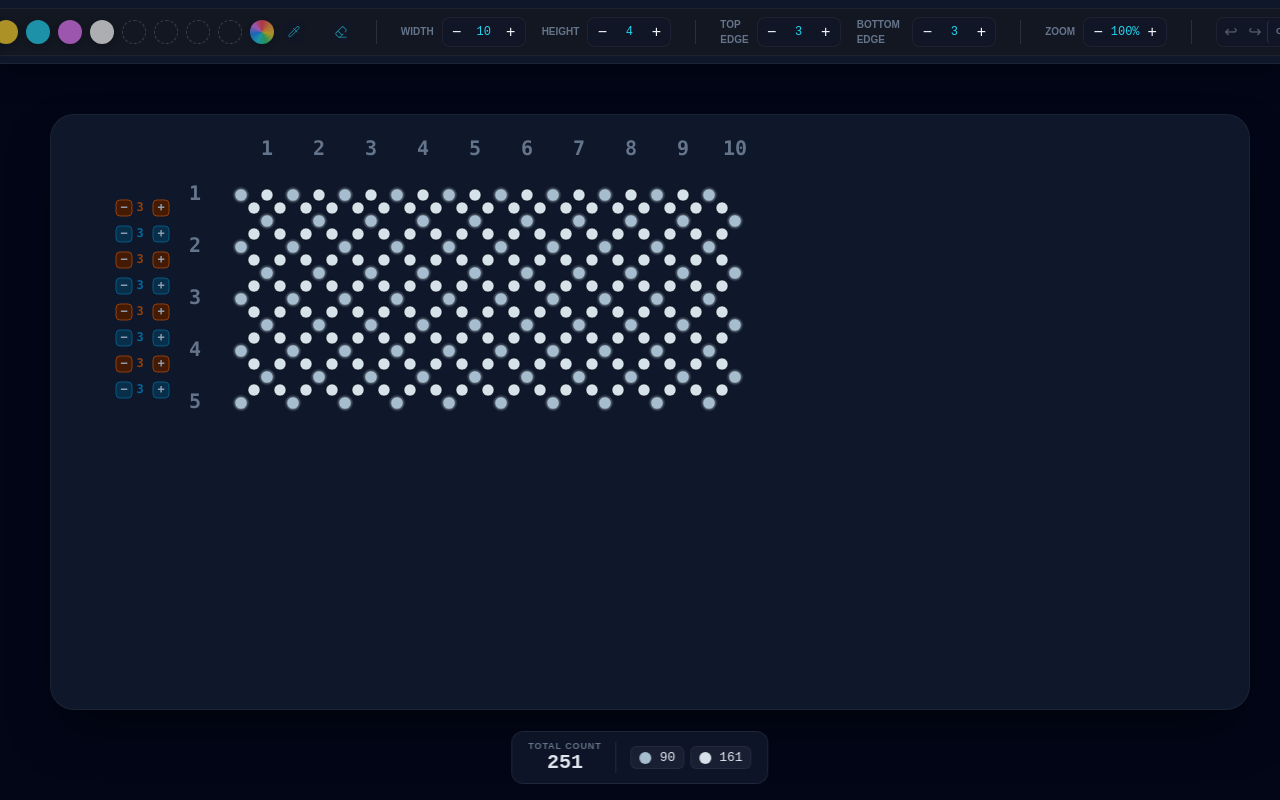
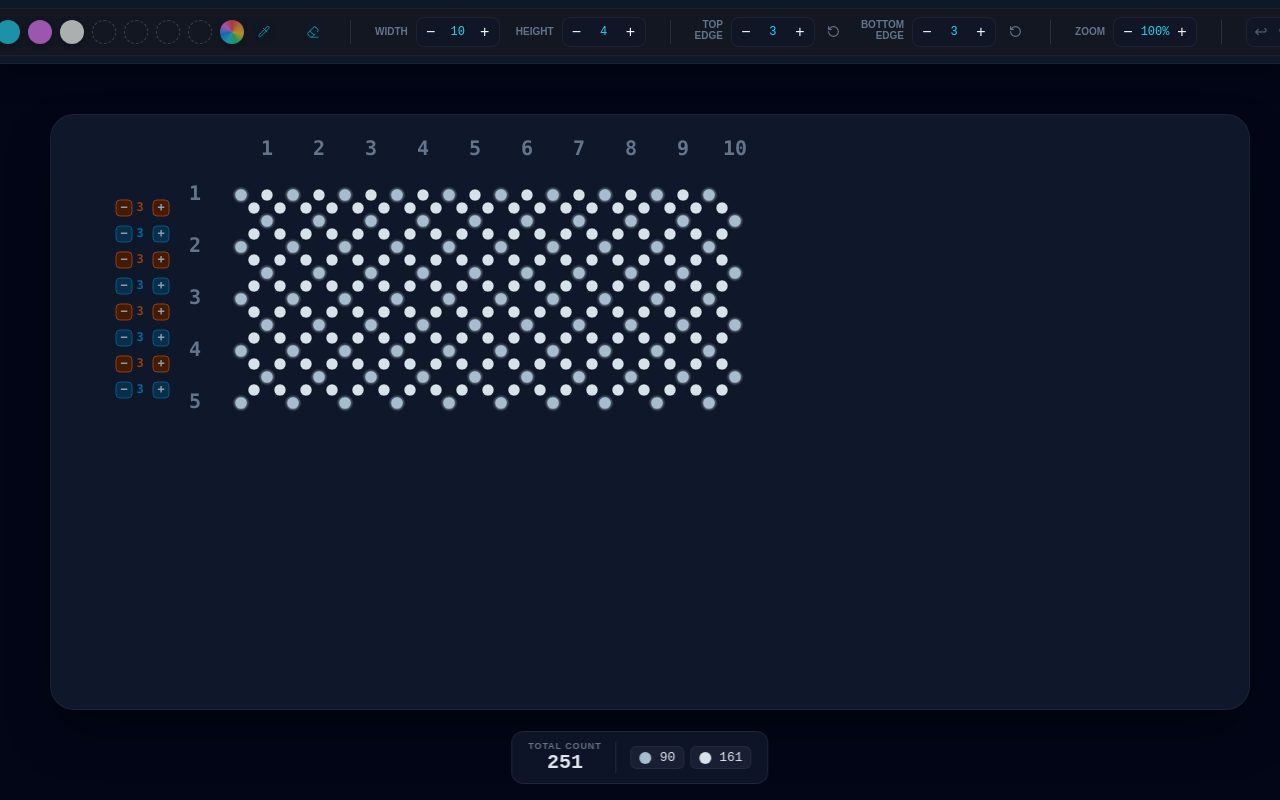
Before and after one commit to anaseal/Utochka, a React (Vite) app: page / in a window 1280 px wide. Built offline with nearby package versions, Linux system fonts and the light colour scheme.

Commit message:
добавлена кнопка сброса для граней

```diff
--- a/src/App.tsx
+++ b/src/App.tsx
@@ -77,6 +77,23 @@ function App() {
     });
   };
 
+  const resetEdge = (edge: 'top' | 'bottom') => {
+    const isTop = edge === 'top';
+    setGridSize(prev => ({
+      ...prev,
+      [isTop ? 'topSpan' : 'bottomSpan']: BEAD_THEME.gridDefaults.beadsInSpan,
+    }));
+    setRowSpanOverrides(prev => {
+      const next: Record<number, number> = {};
+      for (const [k, v] of Object.entries(prev)) {
+        const isEvenRow = Number(k) % 2 === 0;
+        const belongsToEdge = isTop ? !isEvenRow : isEvenRow;
+        if (!belongsToEdge) next[Number(k)] = v;
+      }
+      return next;
+    });
+  };
+
   return (
     <main className="editor">
       <Header
@@ -96,6 +113,8 @@ function App() {
         onHeightChange={(delta) => updateDimension('height', delta)}
         onTopSpanChange={updateTopSpan}
         onBottomSpanChange={updateBottomSpan}
+        onTopEdgeReset={() => resetEdge('top')}
+        onBottomEdgeReset={() => resetEdge('bottom')}
         zoom={zoom}
         onZoomChange={updateZoom}
         onUndo={drawingControls.undo}
--- a/src/components/Editor/Header/Header.css
+++ b/src/components/Editor/Header/Header.css
@@ -99,6 +99,7 @@
 .grid-controls { display: flex; gap: 1rem; }
 .grid-controls__group { display: flex; align-items: center; gap: 0.5rem; }
 .grid-controls__label { font-size: 10px; font-weight: 800; color: #64748b; text-transform: uppercase; }
+.grid-controls__label-stacked { line-height: 1.05; text-align: right; display: inline-block; }
 .grid-controls__actions {
   display: flex;
   align-items: center;
@@ -131,6 +132,20 @@
   color: #64748b;
   border-left: 1px solid rgba(255,255,255,0.1);
 }
+.grid-controls__reset {
+  width: 22px;
+  height: 22px;
+  display: inline-flex;
+  align-items: center;
+  justify-content: center;
+  background: transparent;
+  border: none;
+  color: #64748b;
+  cursor: pointer;
+  border-radius: 6px;
+  transition: color 0.15s, background 0.15s;
+}
+.grid-controls__reset:hover { color: #f1f5f9; background: rgba(255, 255, 255, 0.08); }
 .grid-controls__value {
   min-width: 30px;
   text-align: center;
--- a/src/components/Editor/Header/Header.tsx
+++ b/src/components/Editor/Header/Header.tsx
@@ -1,5 +1,5 @@
 import { useEffect, useRef, useState } from 'react';
-import { MoreHorizontal } from 'lucide-react';
+import { MoreHorizontal, RotateCcw } from 'lucide-react';
 import { ColorPicker } from './ColorPicker';
 import './Header.css';
 import eraserIcon from "../../../assets/eraser.svg";
@@ -24,6 +24,8 @@ interface HeaderProps {
   onHeightChange: (delta: number) => void;
   onTopSpanChange: (delta: number) => void;
   onBottomSpanChange: (delta: number) => void;
+  onTopEdgeReset: () => void;
+  onBottomEdgeReset: () => void;
   zoom: number;
   onZoomChange: (delta: number) => void;
   onUndo: () => void;
@@ -38,11 +40,13 @@ const Stepper = ({
   label,
   value,
   onDelta,
+  onReset,
   variant = 'bar',
 }: {
-  label: string;
+  label: React.ReactNode;
   value: React.ReactNode;
   onDelta: (sign: -1 | 1) => void;
+  onReset?: () => void;
   variant?: StepperVariant;
 }) => {
   const wrapperClass = variant === 'overflow' ? 'header__overflow-row' : 'grid-controls__group';
@@ -55,6 +59,17 @@ const Stepper = ({
         <span className="grid-controls__value">{value}</span>
         <button onClick={() => onDelta(1)} className="grid-controls__btn">+</button>
       </div>
+      {onReset && (
+        <button
+          type="button"
+          onClick={onReset}
+          className="grid-controls__reset"
+          title="Reset to default"
+          aria-label="Reset to default"
+        >
+          <RotateCcw size={13} />
+        </button>
+      )}
     </div>
   );
 };
@@ -63,6 +78,7 @@ export const Header = ({
   palette, activeColor, setActiveColor, activeTool, setActiveTool, recentColors, commitRecentColor, onClearAll,
   gridWidth, gridHeight, topSpan, bottomSpan,
   onWidthChange, onHeightChange, onTopSpanChange, onBottomSpanChange,
+  onTopEdgeReset, onBottomEdgeReset,
   zoom, onZoomChange,
   onUndo, onRedo, canUndo, canRedo
 }: HeaderProps) => {
@@ -203,8 +219,18 @@ export const Header = ({
         <div className="header__divider header__divider--collapsible" />
 
         <div className="grid-controls grid-controls--collapsible">
-          <Stepper label="Top Edge" value={topSpan} onDelta={onTopSpanChange} />
-          <Stepper label="Bottom Edge" value={bottomSpan} onDelta={onBottomSpanChange} />
+          <Stepper
+            label={<span className="grid-controls__label-stacked">Top<br />Edge</span>}
+            value={topSpan}
+            onDelta={onTopSpanChange}
+            onReset={onTopEdgeReset}
+          />
+          <Stepper
+            label={<span className="grid-controls__label-stacked">Bottom<br />Edge</span>}
+            value={bottomSpan}
+            onDelta={onBottomSpanChange}
+            onReset={onBottomEdgeReset}
+          />
         </div>
 
         <div className="header__divider" />
@@ -243,8 +269,8 @@ export const Header = ({
             <div className="header__overflow-panel" role="menu">
               <Stepper variant="overflow" label="Width" value={gridWidth} onDelta={onWidthChange} />
               <Stepper variant="overflow" label="Height" value={gridHeight} onDelta={onHeightChange} />
-              <Stepper variant="overflow" label="Top Edge" value={topSpan} onDelta={onTopSpanChange} />
-              <Stepper variant="overflow" label="Bottom Edge" value={bottomSpan} onDelta={onBottomSpanChange} />
+              <Stepper variant="overflow" label="Top Edge" value={topSpan} onDelta={onTopSpanChange} onReset={onTopEdgeReset} />
+              <Stepper variant="overflow" label="Bottom Edge" value={bottomSpan} onDelta={onBottomSpanChange} onReset={onBottomEdgeReset} />
             </div>
           )}
         </div>
```
